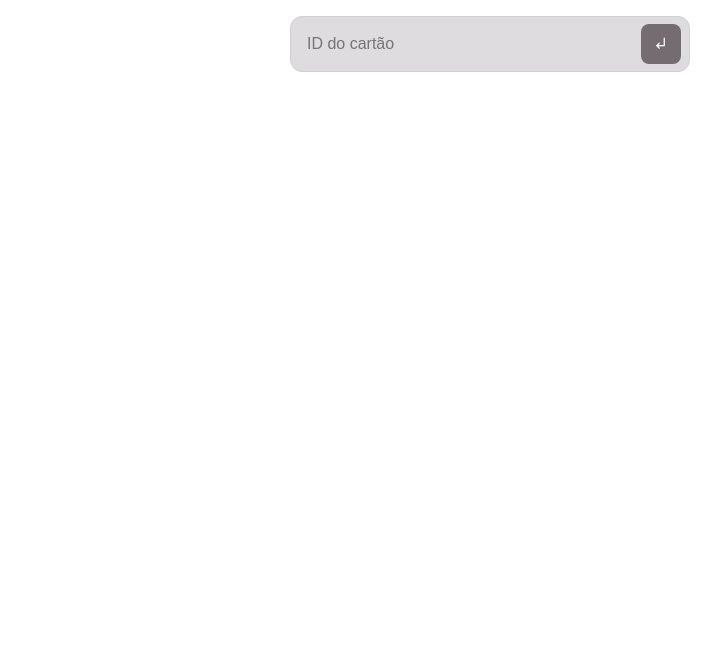
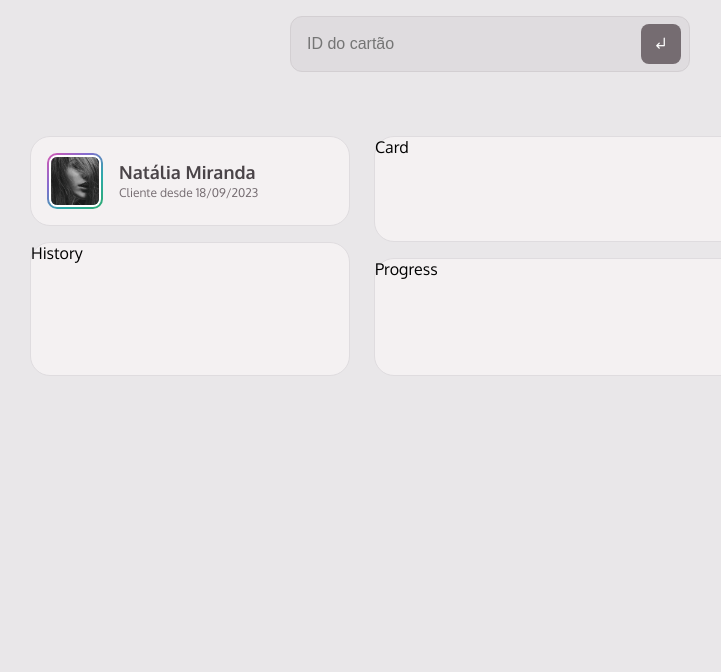
Before and after one commit to Giovani-O/member-club-rocketseat, a website built with webpack: page index.html in a window 1280 px wide. Shown: the part 128-800 px from the top of the page, without its empty margins (150-871 px from the left). Built offline with nearby package versions, Linux system fonts and the light colour scheme.

Commit message:
feat: WiP - Building the dashboard

```diff
--- a/index.html
+++ b/index.html
@@ -26,5 +26,21 @@
         </form>
       </header>
     </main>
+
+    <article>
+      <section id="profile">
+        <div id="image-border">
+          <img src="./src/assets/users/natalia.jpg" alt="">
+        </div>
+
+        <div id="profile-info">
+          <p>Natália Miranda</p>
+          <p>Cliente desde 18/09/2023</p>
+        </div>
+      </section>
+      <section id="card">Card</section>
+      <section id="history">History</section>
+      <section id="progress">Progress</section>
+    </article>
   </body>
 </html>
--- a/server.json
+++ b/server.json
@@ -3,6 +3,7 @@
     {
       "id": "124-537-835-230",
       "name": "Natália Miranda",
+      "photo": "./src/assets/users/natalia.jpg",
       "clientSince": "18/09/2023",
       "appointmentHistory": [
         { "date": "29/04/2024", "time": "18:30" },
@@ -21,6 +22,7 @@
     {
       "id": "207-245-699-104",
       "name": "Capitão Nascimento",
+      "photo": "./src/assets/users/capitao.jpg",
       "clientSince": "12/04/2023",
       "appointmentHistory": [
         { "date": "01/05/2024", "time": "10:00" },
@@ -37,6 +39,7 @@
     {
       "id": "523-114-876-908",
       "name": "Sansão",
+      "photo": "./src/assets/users/sansao.jpg",
       "clientSince": "15/07/2023",
       "appointmentHistory": [
         { "date": "22/04/2024", "time": "16:00" },
--- a/src/main.js
+++ b/src/main.js
@@ -6,3 +6,4 @@ import './libs/dayjs.js'
 // styles
 import './styles/global.css'
 import './styles/header.css'
+import './styles/container.css'
--- /dev/null
+++ b/src/styles/container.css
@@ -0,0 +1,88 @@
+article {
+  width: 920px;
+  display: grid;
+  grid-template-columns: 320px 1fr;
+  grid-template-rows: 90px 1fr 118px;
+  gap: 16px 24px;
+  grid-template-areas:
+    'profile card'
+    'history card'
+    'history progress';
+
+  @media (max-width: 920px) {
+    width: 100%;
+    padding-inline: 12px;
+
+    grid-template-columns: 1fr;
+    grid-template-rows: auto;
+    grid-template-areas:
+      'profile'
+      'card'
+      'progress'
+      'history';
+  }
+}
+
+#profile {
+  display: flex;
+  gap: 16px;
+  align-items: center;
+
+  grid-area: profile;
+  background-color: var(--gray-100);
+  border: 1px solid var(--gray-300);
+  border-radius: 20px;
+  padding: 16px;
+
+  & img {
+    width: 52px;
+    height: 52px;
+    border-radius: 8px;
+    border: 2px solid white;
+  }
+}
+
+#image-border {
+  width: 56px;
+  height: 56px;
+  padding: 2px;
+  border-radius: 10px;
+  background-image: var(--gradient-320);
+}
+
+#profile-info {
+  p:nth-child(1) {
+    color: var(--gray-600);
+    font-size: 18px;
+    line-height: 140%;
+    font-weight: bold;
+  }
+
+  p:nth-child(2) {
+    color: var(--gray-500);
+    font-size: 12px;
+    line-height: 140%;
+    font-weight: regular;
+  }
+}
+
+#card {
+  grid-area: card;
+  background-color: var(--gray-100);
+  border: 1px solid var(--gray-300);
+  border-radius: 20px;
+}
+
+#history {
+  grid-area: history;
+  background-color: var(--gray-100);
+  border: 1px solid var(--gray-300);
+  border-radius: 20px;
+}
+
+#progress {
+  grid-area: progress;
+  background-color: var(--gray-100);
+  border: 1px solid var(--gray-300);
+  border-radius: 20px;
+}
--- a/src/styles/global.css
+++ b/src/styles/global.css
@@ -20,11 +20,26 @@
   --gray-100: #f4f1f2;
   --white: #ffffff;
 
-  --gradient: linear-gradient(
+  --gradient-90: linear-gradient(
     90deg,
-     #2DAA6E 0%,
-     #2DAAAA 33.33%,
-     #856CCF 66.67%,
-     #D658B3 100%
+    #2daa6e 0%,
+    #2daaaa 33.33%,
+    #856ccf 66.67%,
+    #d658b3 100%
+  );
+
+  --gradient-320: linear-gradient(
+    320deg,
+    #2daa6e 0%,
+    #2daaaa 33.33%,
+    #856ccf 66.67%,
+    #d658b3 100%
   );
 }
+
+body {
+  display: flex;
+  flex-direction: column;
+  align-items: center;
+  background-color: var(--gray-200);
+}
```
Also changed, not shown: src/assets/users/capitao.jpg (added), src/assets/users/natalia.jpg (added), src/assets/users/sansao.jpg (added).
